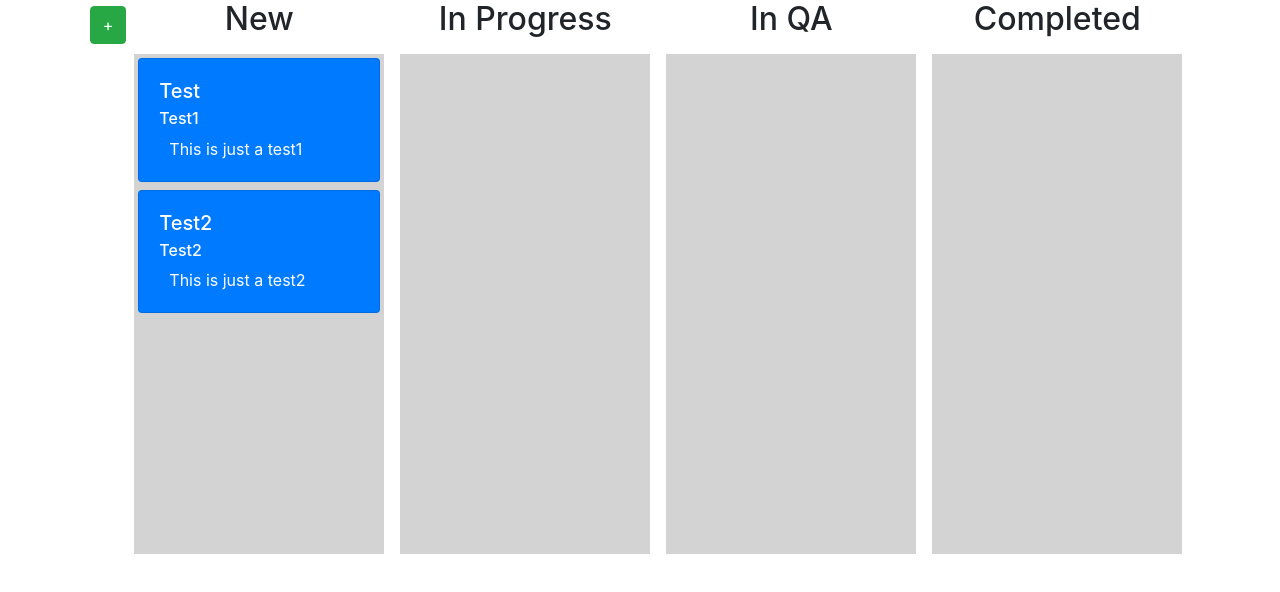
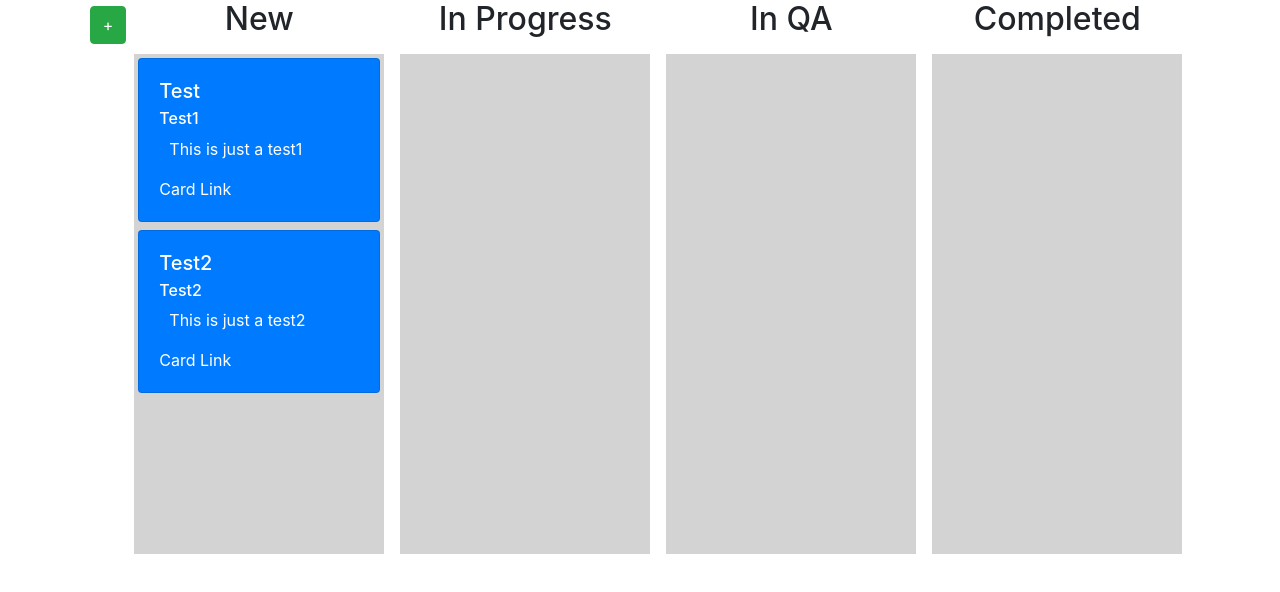
Before and after one commit to Meono55/task-board-react, a React (Create React App) app: page / in a window 1280 px wide. Shown: the top 592 px of the page. Built offline with nearby package versions, Linux system fonts and the light colour scheme.

Commit message:
added basic routing to application

```diff
--- a/src/App.tsx
+++ b/src/App.tsx
@@ -1,13 +1,17 @@
 import React from 'react';
 import TaskBoard from './components/task-board/task-board'
-import { BrowserRouter as Router, Route } from "react-router-dom";
+import { BrowserRouter as Router, Route, Switch } from "react-router-dom";
 import './App.css';
+import TaskDetailPage from './components/task-details-page/TaskDetailsPage';
 
 function App() {
 
   return (
     <Router>
-      <TaskBoard></TaskBoard>
+      <Switch>
+      <Route path="/" exact component={TaskBoard}/>
+      <Route path="/details/:title" component={TaskDetailPage} />
+      </Switch>
     </Router>
   )
 }
--- /dev/null
+++ b/src/components/task-card/TaskCard.css
@@ -0,0 +1,3 @@
+.card-link {
+    color: white !important;
+}
--- a/src/components/task-card/TaskCard.tsx
+++ b/src/components/task-card/TaskCard.tsx
@@ -1,4 +1,5 @@
 import Card from 'react-bootstrap/Card'
+import '../task-card/TaskCard.css'
 
 const TaskCard = ({ item, column }) => {
 
@@ -29,6 +30,7 @@ const TaskCard = ({ item, column }) => {
                 <Card.Text>
                     {item.text}
                 </Card.Text>
+                <Card.Link href={`/details/${item.title}`}>Card Link</Card.Link>
             </Card.Body>
         </Card>
     )
--- /dev/null
+++ b/src/components/task-details-page/TaskDetailsPage.tsx
@@ -0,0 +1,8 @@
+const TaskDetailPage = ({match:{params:{title}}}) => {
+    return (
+        <div>
+            <h1>HELLO, {title}</h1>
+        </div>
+    )
+}
+export default TaskDetailPage
```
Also changed, not shown: src/App.css (+0 -7 lines), 1 other file (tests, documents, lock files or other folders).
